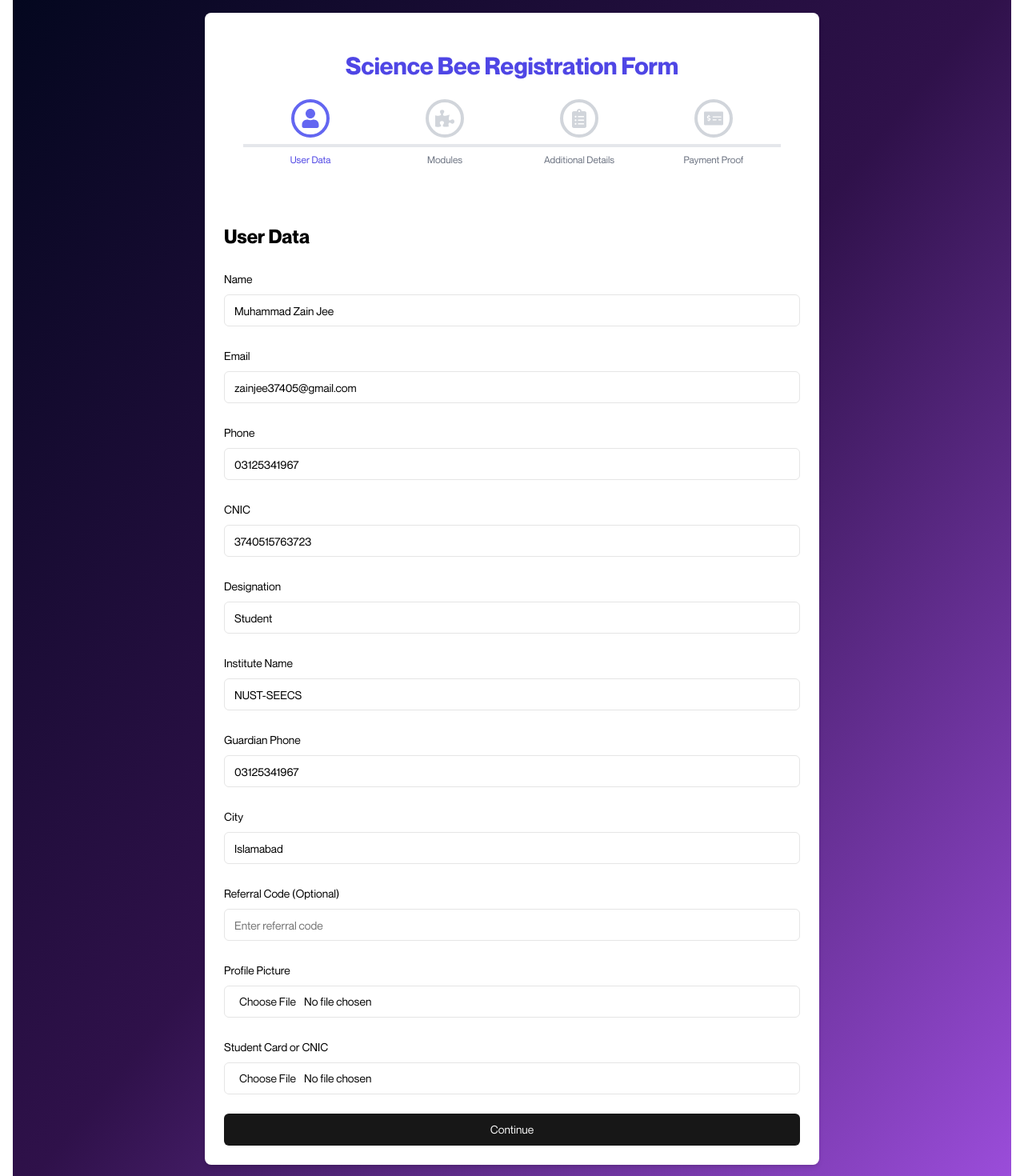
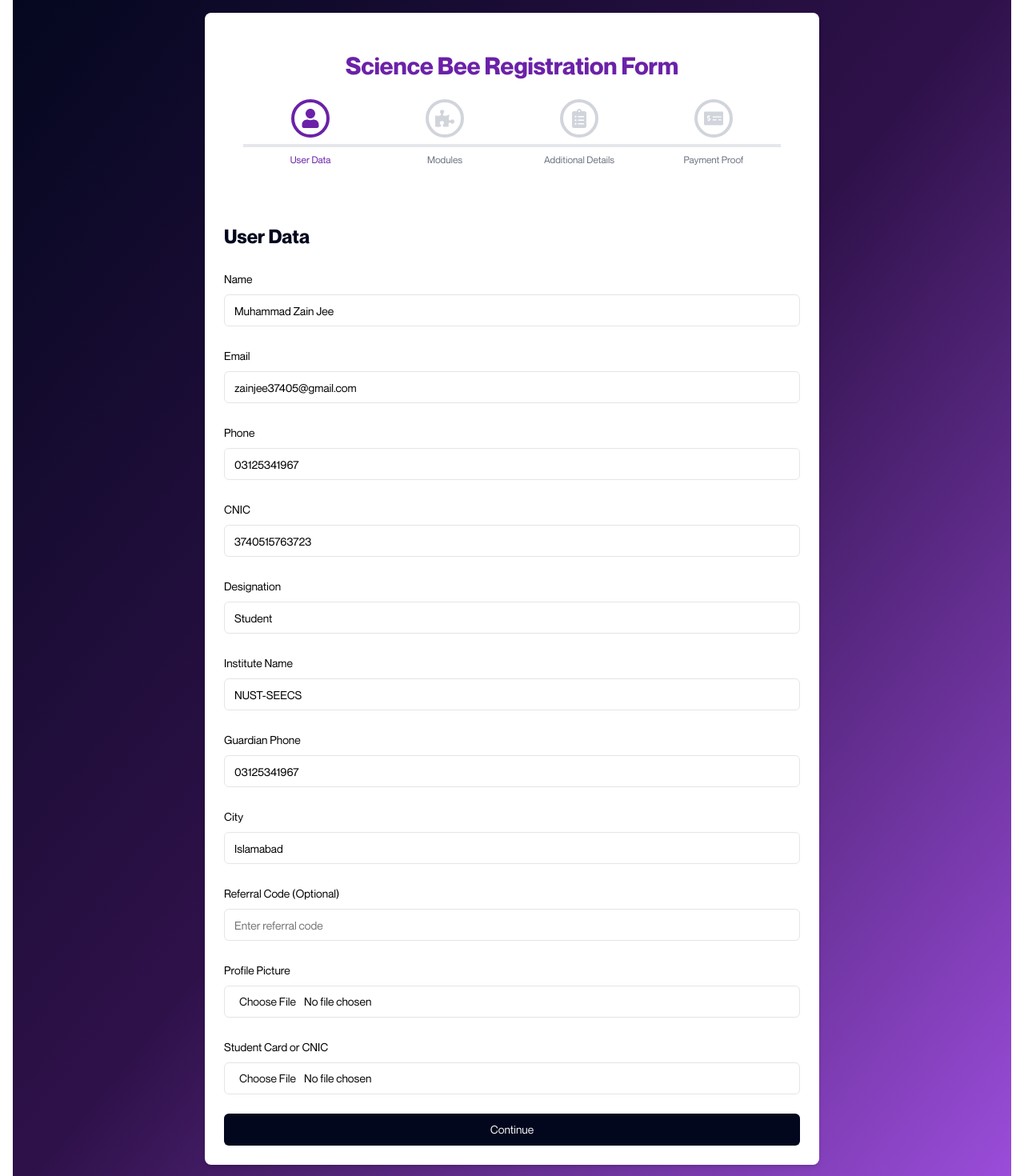
Before and after one commit to haramnasir24/sb-11, a Next.js app: page /register in a window 1280 px wide. Shown: the part 160-1630 px from the top of the page at 80% size. Built offline with nearby package versions, Linux system fonts and the light colour scheme.

Commit message:
fix(form): fixed the UI

```diff
--- a/src/app/register/layout.tsx
+++ b/src/app/register/layout.tsx
@@ -1,4 +1,7 @@
 import { Metadata } from "next";
+
+import FormFooter from "@/components/registration-form/common/footer";
+import FormNavbar from "@/components/registration-form/common/navbar";
 
 export const metadata: Metadata = {
   title: "Science Bee | Registration",
@@ -12,9 +15,9 @@ export default function FormLayout({
 }) {
   return (
     <section>
-      {/* <FormNavbar /> */}
+      <FormNavbar />
       {children}
-      {/* <FormFooter /> */}
+      <FormFooter />
     </section>
   );
 }
--- a/src/app/register/page.tsx
+++ b/src/app/register/page.tsx
@@ -1,7 +1,7 @@
 import { Suspense } from "react";
 
-import LoadingIndicator from "@/components/loading-indicator";
 import RegistrationForm from "@/components/registration-form/common/registration-form";
+import LoadingIndicator from "@/components/ui/loading-indicator";
 
 const RegistrationPage = () => {
   return (
--- a/src/app/testing/page.tsx
+++ b/src/app/testing/page.tsx
@@ -1,6 +1,6 @@
 import React from "react";
 
-import LoadingIndicator from "@/components/loading-indicator";
+import LoadingIndicator from "@/components/ui/loading-indicator";
 
 const TestingPage = () => {
   return <LoadingIndicator />;
--- a/src/components/landing/hero-section/hero-section.tsx
+++ b/src/components/landing/hero-section/hero-section.tsx
@@ -23,7 +23,7 @@ export default function HeroSection() {
         numSquares={30}
         maxOpacity={0.1}
         duration={3}
-        repeatDelay={1}
+        // repeatDelay={1}
         className="absolute top-[60%] z-10 skew-y-12 overflow-clip"
       />
       <Image
--- a/src/components/registration-form/common/registration-form-header.tsx
+++ b/src/components/registration-form/common/registration-form-header.tsx
@@ -21,7 +21,7 @@ const RegistrationHeader: React.FC<RegistrationHeaderProps> = ({
 
   return (
     <div className="mb-12 bg-white p-6">
-      <h2 className="mb-6 text-center text-3xl font-extrabold text-indigo-600">
+      <h2 className="mb-6 text-center text-3xl font-extrabold text-purple-800">
         Science Bee Registration Form
       </h2>
       <div className="flex items-center justify-between">
@@ -30,9 +30,9 @@ const RegistrationHeader: React.FC<RegistrationHeaderProps> = ({
             <div
               className={`flex h-12 w-12 items-center justify-center rounded-full border-4 ${
                 index < currStep
-                  ? "border-indigo-500 bg-indigo-500 text-white"
+                  ? "border-purple-800 bg-purple-800 text-white"
                   : index === currStep
-                    ? "border-indigo-500 bg-white text-indigo-500"
+                    ? "border-purple-800 bg-white text-purple-800"
                     : "border-gray-300 bg-white text-gray-300"
               }`}
             >
@@ -41,7 +41,7 @@ const RegistrationHeader: React.FC<RegistrationHeaderProps> = ({
             <div className="mt-2 h-1 w-full bg-gray-200">
               <div
                 className={`h-full ${
-                  index < currStep ? "bg-indigo-500" : "bg-gray-200"
+                  index < currStep ? "bg-purple-800" : "bg-gray-200"
                 }`}
                 style={{
                   width:
@@ -55,7 +55,7 @@ const RegistrationHeader: React.FC<RegistrationHeaderProps> = ({
             </div>
             <span
               className={`mt-2 text-xs font-medium ${
-                index <= currStep ? "text-indigo-600" : "text-gray-500"
+                index <= currStep ? "text-purple-800" : "text-gray-500"
               }`}
             >
               {step.label}
--- a/src/components/registration-form/common/registration-form.tsx
+++ b/src/components/registration-form/common/registration-form.tsx
@@ -7,7 +7,7 @@ import React, { useCallback } from "react";
 import { FieldPath, SubmitHandler, useForm } from "react-hook-form";
 import { toast } from "sonner";
 
-import LoadingIndicator from "@/components/loading-indicator";
+import LoadingIndicator from "@/components/ui/loading-indicator";
 
 import { formSchema, FormSchemaValues } from "@/schema/form";
 
--- a/src/components/registration-form/final-step.tsx
+++ b/src/components/registration-form/final-step.tsx
@@ -114,7 +114,7 @@ const FinalStep = () => {
       <div>
         <p className="font-semibold">
           Total registration fee:{" "}
-          <span className="text-indigo-600">
+          <span className="text-purple-800">
             Rs.&nbsp;{totalPrice.toLocaleString()}
           </span>
         </p>
@@ -168,6 +168,15 @@ const FinalStep = () => {
           )}
         </ul>
       </div>
+      <p className="text-base font-semibold text-purple-800">
+        {/* Bank Details:<br/> */}
+        Bank Name: HBL
+        <br />
+        Account Number: 0022927902085701
+        <br />
+        Account Title: NUST STUDENT
+        <br />
+      </p>
       <p className="text-sm text-gray-600">
         Please upload the payment proof of the registration fee. The payment
         proof should be in the format of JPG, JPEG, or PNG.
--- a/src/components/registration-form/first-step.tsx
+++ b/src/components/registration-form/first-step.tsx
@@ -20,7 +20,7 @@ const FirstStep = () => {
 
   return (
     <div className="space-y-6">
-      <h2 className="text-2xl font-bold">User Data</h2>
+      <h2 className="text-2xl font-bold text-[#03071E]">User Data</h2>
 
       <FormField
         control={control}
@@ -194,7 +194,7 @@ const FirstStep = () => {
         )}
       />
 
-      <Button onClick={() => onContinue(1)} className="w-full">
+      <Button onClick={() => onContinue(1)} className="w-full bg-[#03071E]">
         Continue
       </Button>
     </div>
--- a/src/components/registration-form/modules-step.tsx
+++ b/src/components/registration-form/modules-step.tsx
@@ -25,6 +25,16 @@ const ModulesStep = () => {
       <h2 className="text-2xl font-bold">Module Selection</h2>
       <p className="text-sm text-gray-500">
         Select 3-5 modules. Follow the group selection rules as specified.
+      </p>
+      <p className="text-sm font-semibold text-purple-800">
+        In case of 3 modules: Select one from each category.
+        <br />
+        In case of 4 modules: Select two from one category, one each from
+        others.
+        <br />
+        In case of 5 modules: Select two each from two categories, one from
+        remaining.
+        <br />
       </p>
       <FormField
         control={control}
@@ -85,10 +95,12 @@ const ModulesStep = () => {
           {selectedModules?.map((module) => <li key={module}>{module}</li>)}
         </ul>
       </div>
-      <Button onClick={onBack} variant="outline">
-        Back
-      </Button>
-      <Button onClick={() => onContinue(2)}>Continue</Button>
+      <div className="flex justify-between">
+        <Button onClick={onBack} variant="outline">
+          Back
+        </Button>
+        <Button onClick={() => onContinue(2)}>Continue</Button>
+      </div>
     </div>
   );
 };
--- a/src/components/ui/animated-grid-pattern.tsx
+++ b/src/components/ui/animated-grid-pattern.tsx
@@ -15,7 +15,7 @@ interface AnimatedGridPatternProps {
   className?: string;
   maxOpacity?: number;
   duration?: number;
-  repeatDelay?: number;
+  // repeatDelay?: number;
 }
 
 export default function AnimatedGridPattern({
```
Also changed, not shown: src/components/ui/loading-indicator.tsx (renamed from src/components/loading-indicator.tsx), 1 other file (tests, documents, lock files or other folders).
